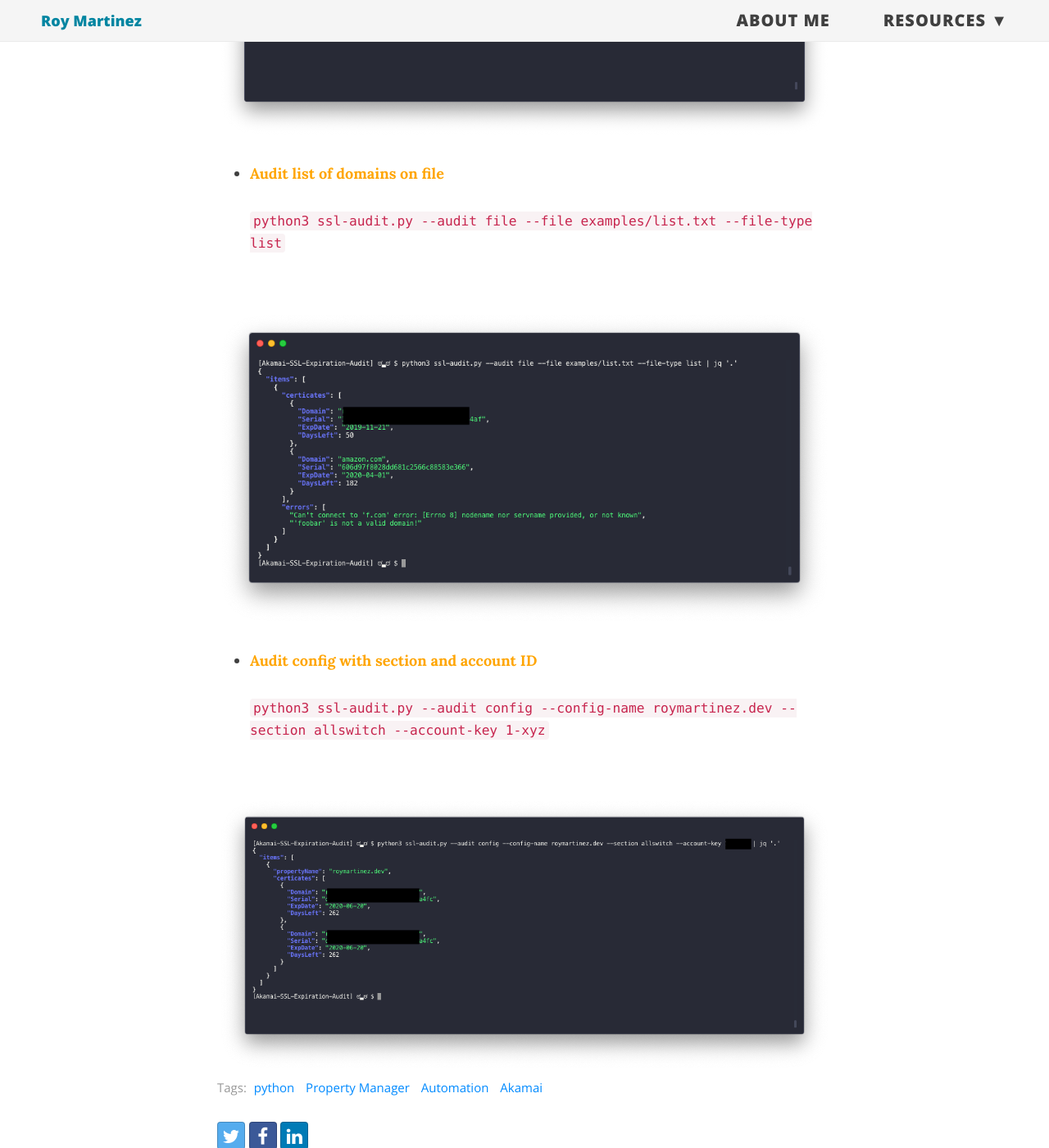
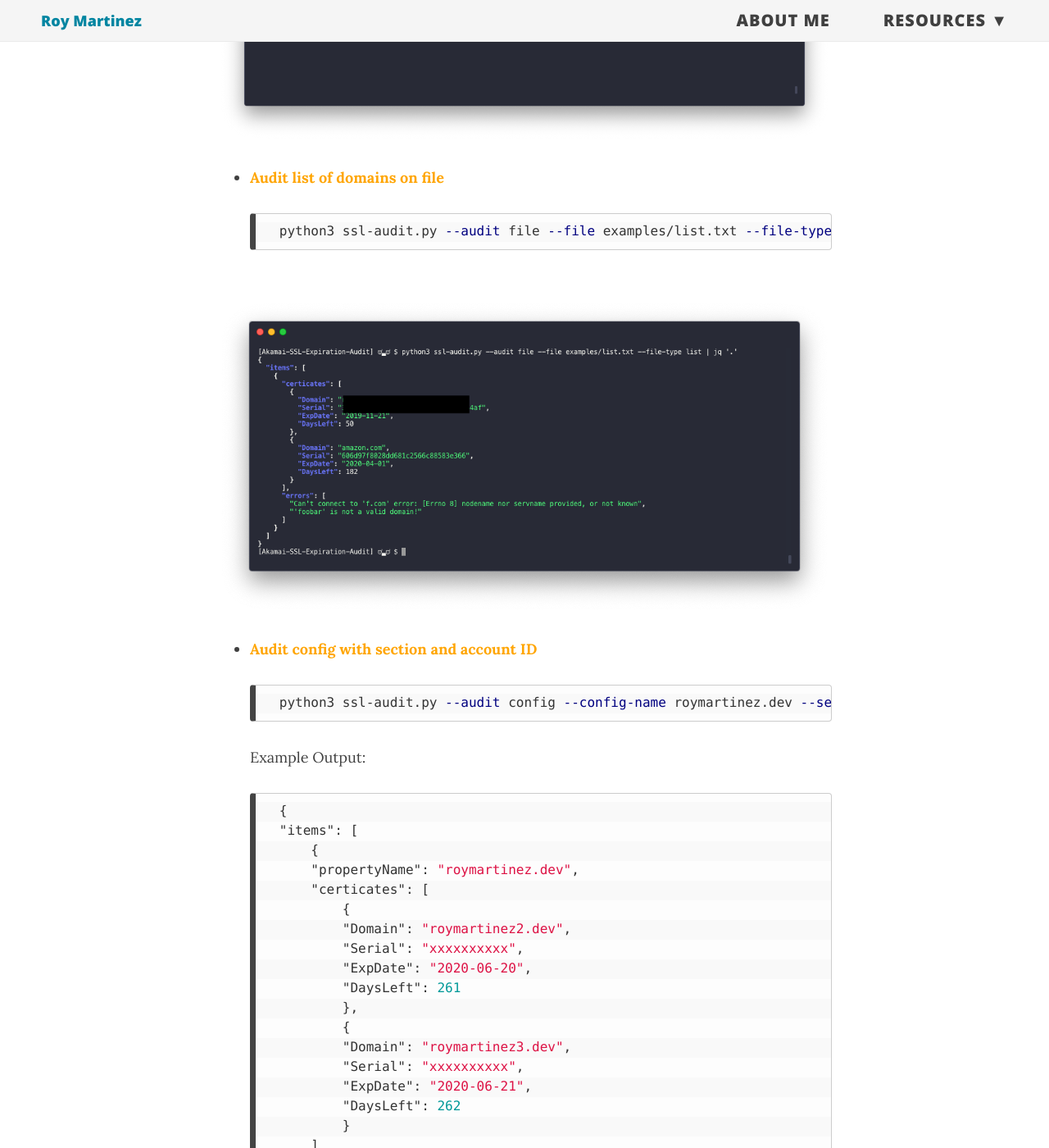
Before and after one commit to roymartinezblanco/roymartinez.dev, a Jekyll site: the page built from _posts/2019-10-1-ssl-certificate-expiration.md, in a window 1280 px wide and 1400 px high, scrolled down 6205 px. Shown: the whole window at 82% size. Built offline with Jekyll 4.4.1, drawn with Linux system fonts in a browser that asks for light colours; nearby versions of some CDN libraries; some of the changed text lies outside the part shown.

Commit message:
Updated Blog

````diff
--- a/_posts/2019-10-1-ssl-certificate-expiration.md
+++ b/_posts/2019-10-1-ssl-certificate-expiration.md
@@ -38,7 +38,9 @@ This project will help mostly Akamai customers but the Audit list functionality
 ## Prerequisites/Requirements
 I've provided the requirements document to help install all dependencies.
 
-``` pip install -r requirements.txt```
+```sh
+pip install -r requirements.txt
+```
 
     asn1crypto==0.24.0
     certifi==2019.9.11
@@ -120,7 +122,9 @@ For multi-account users if you have **switch key** credentials you can specify t
 ## Examples (use cases)
 * <span style="color:orange">**Audit list of domains**</span>
 
-    ```python3 ssl-audit.py --audit list --domains roymartinez.dev```
+    ```sh
+    python3 ssl-audit.py --audit list --domains roymartinez.dev
+    ```
 <h1 align="center">
   <br>
       <img src="/img/posts/201910/ssl-audit-domain-list.png">
@@ -129,7 +133,9 @@ For multi-account users if you have **switch key** credentials you can specify t
 
 * <span style="color:orange">**Audit list of domains on file**</span>
 
-    ```python3 ssl-audit.py --audit file --file examples/list.txt --file-type list```
+    ```sh
+    python3 ssl-audit.py --audit file --file examples/list.txt --file-type list
+    ```
 <h1 align="center">
   <br>
       <img src="/img/posts/201910/ssl-audit-domain-list-file.png">
@@ -138,7 +144,33 @@ For multi-account users if you have **switch key** credentials you can specify t
 
 * <span style="color:orange">**Audit config with section and account ID**</span>
 
-    ```python3 ssl-audit.py --audit config --config-name roymartinez.dev --section allswitch --account-key 1-xyz```
+    ```sh
+    python3 ssl-audit.py --audit config --config-name roymartinez.dev --section allswitch --account-key 1-xyz
+    ```
+    Example Output:
+    ```json
+    {
+    "items": [
+        {
+        "propertyName": "roymartinez.dev",
+        "certicates": [
+            {
+            "Domain": "roymartinez2.dev",
+            "Serial": "xxxxxxxxxx",
+            "ExpDate": "2020-06-20",
+            "DaysLeft": 261
+            },
+            {
+            "Domain": "roymartinez3.dev",
+            "Serial": "xxxxxxxxxx",
+            "ExpDate": "2020-06-21",
+            "DaysLeft": 262
+            }
+        ]
+        }
+    ]
+    }
+    ```
 <h1 align="center">
   <br>
       <img src="/img/posts/201910/ssl-audit-config.png">
````
